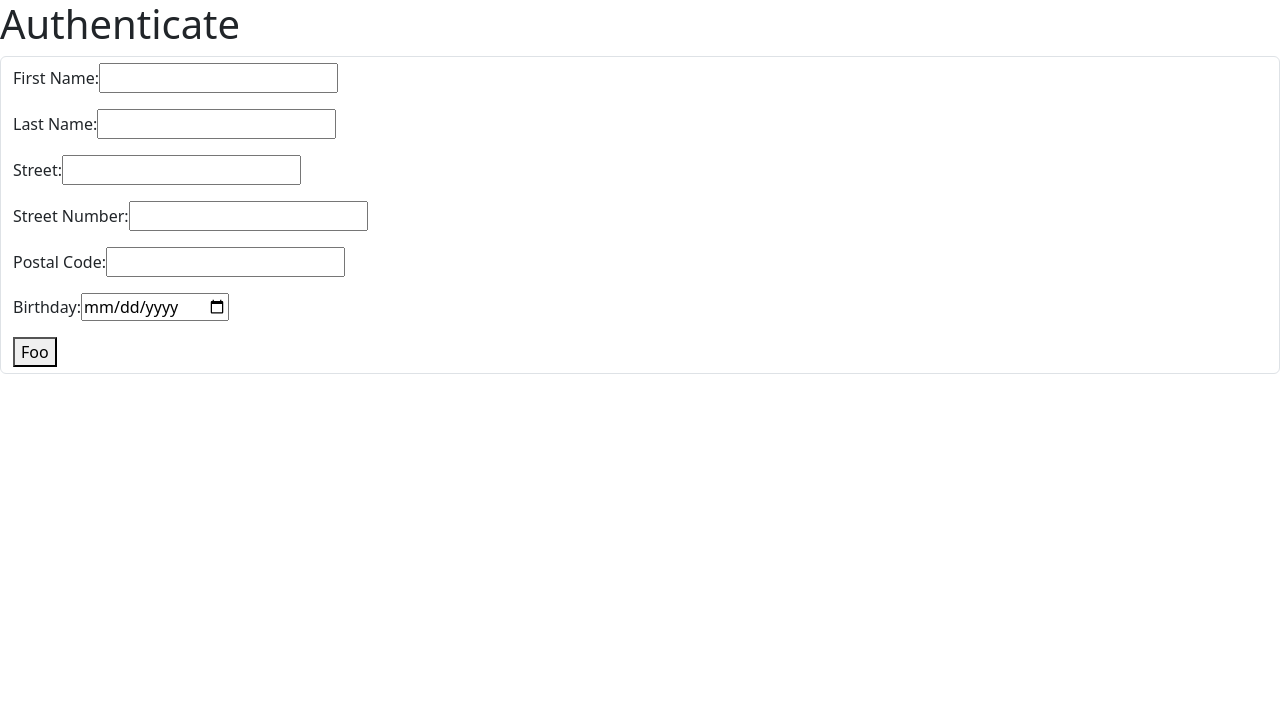
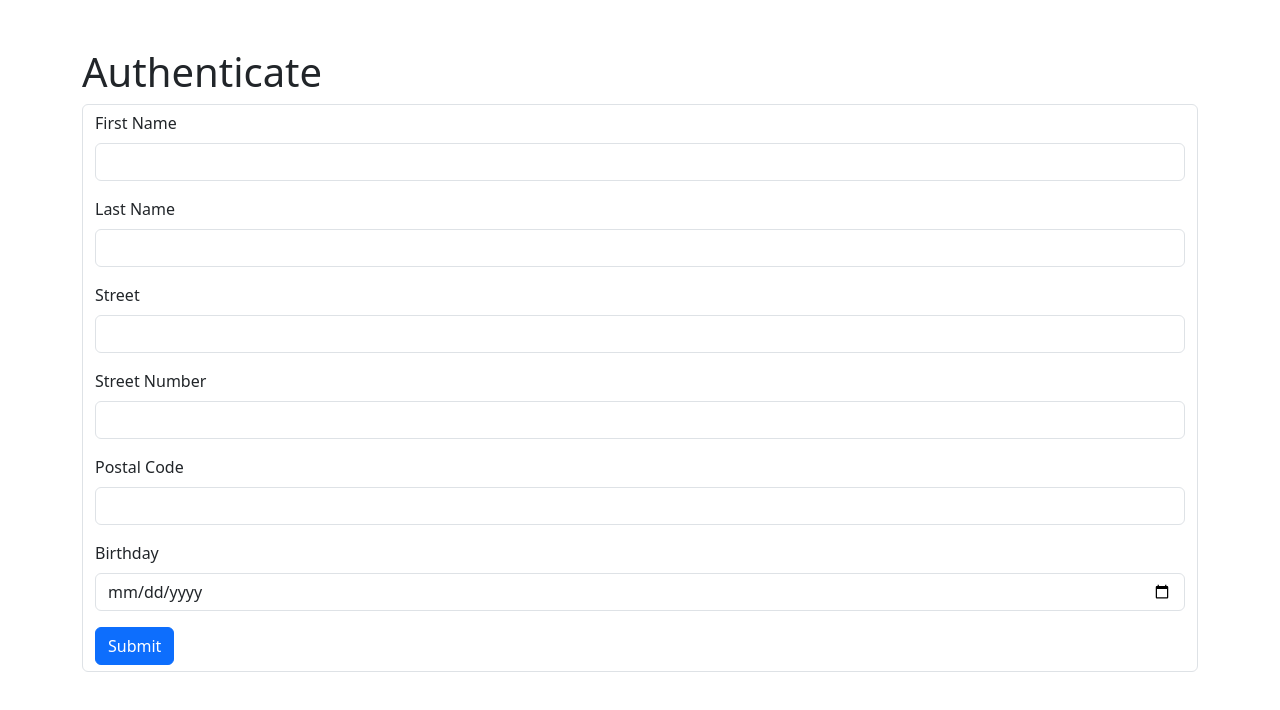
Before and after one commit to muhamedbaqir/Digital-Voting-System, a React (Create React App) app in the folder react-app/: page /authenticate in a window 1280 px wide. Shown: the top 710 px of the page. Built offline with nearby package versions, Linux system fonts and the light colour scheme.

Commit message:
made authenticate prettier

```diff
--- a/react-app/src/components/Authenticate.js
+++ b/react-app/src/components/Authenticate.js
@@ -17,42 +17,60 @@ export default function Authenticate() {
 
   return (
     <>
+      <div className="container center-text mt-5">
         <h1>Authenticate</h1>
         <form className="form-control justify-content-center align-items-center">
           <div className="mb-3">
-          <label htmlFor="firstName">First Name:</label>
-          <input type="text" id="firstName" />
+            <label className="form-label" htmlFor="firstName">
+              First Name
+            </label>
+            <input className="form-control" type="text" id="firstName" />
           </div>
 
           <div className="mb-3">
-          <label htmlFor="lastName">Last Name:</label>
-          <input type="text" id="lastName" />
+            <label className="form-label" htmlFor="lastName">
+              Last Name
+            </label>
+            <input className="form-control" type="text" id="lastName" />
           </div>
 
           <div className="mb-3">
-          <label htmlFor="street"> Street:</label>
-          <input type="text" id="street" />
+            <label className="form-label" htmlFor="street">
+              Street
+            </label>
+            <input className="form-control" type="text" id="street" />
           </div>
           <div className="mb-3">
-          <label htmlFor="streetNumber">Street Number:</label>
-          <input type="number" id="streetNumber" />
+            <label className="form-label" htmlFor="streetNumber">
+              Street Number
+            </label>
+            <input className="form-control" type="number" id="streetNumber" />
           </div>
           <div className="mb-3">
-          <label htmlFor="postalCode">Postal Code:</label>
-          <input type="number" id="postalCode" />
+            <label className="form-label" htmlFor="postalCode">
+              Postal Code
+            </label>
+            <input className="form-control" type="number" id="postalCode" />
           </div>
 
           <div className="mb-3">
-          <label htmlFor="birthday">Birthday:</label>
-          <input type="Date" id="birthday" />
+            <label className="form-label" htmlFor="birthday">
+              Birthday
+            </label>
+            <input className="form-control" type="Date" id="birthday" />
           </div>
 
           <Link to="/vote">
-          <button type="submit" onSubmit={handleSubmit()}>
-            Foo
+            <button
+              className="btn btn-primary"
+              type="submit"
+              onSubmit={handleSubmit()}
+            >
+              Submit
             </button>
           </Link>
         </form>
+      </div>
     </>
   );
 }
```
Lines whose indentation alone changed are shown as unchanged.
